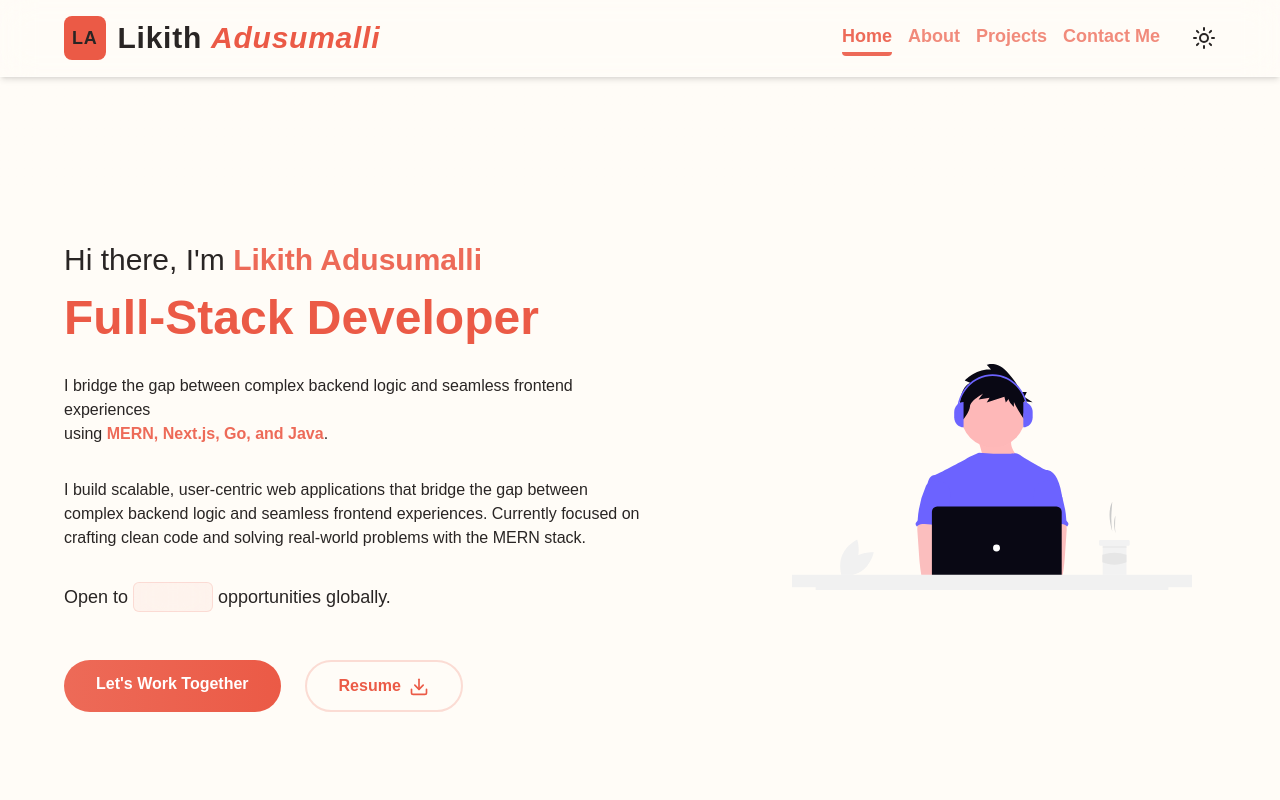
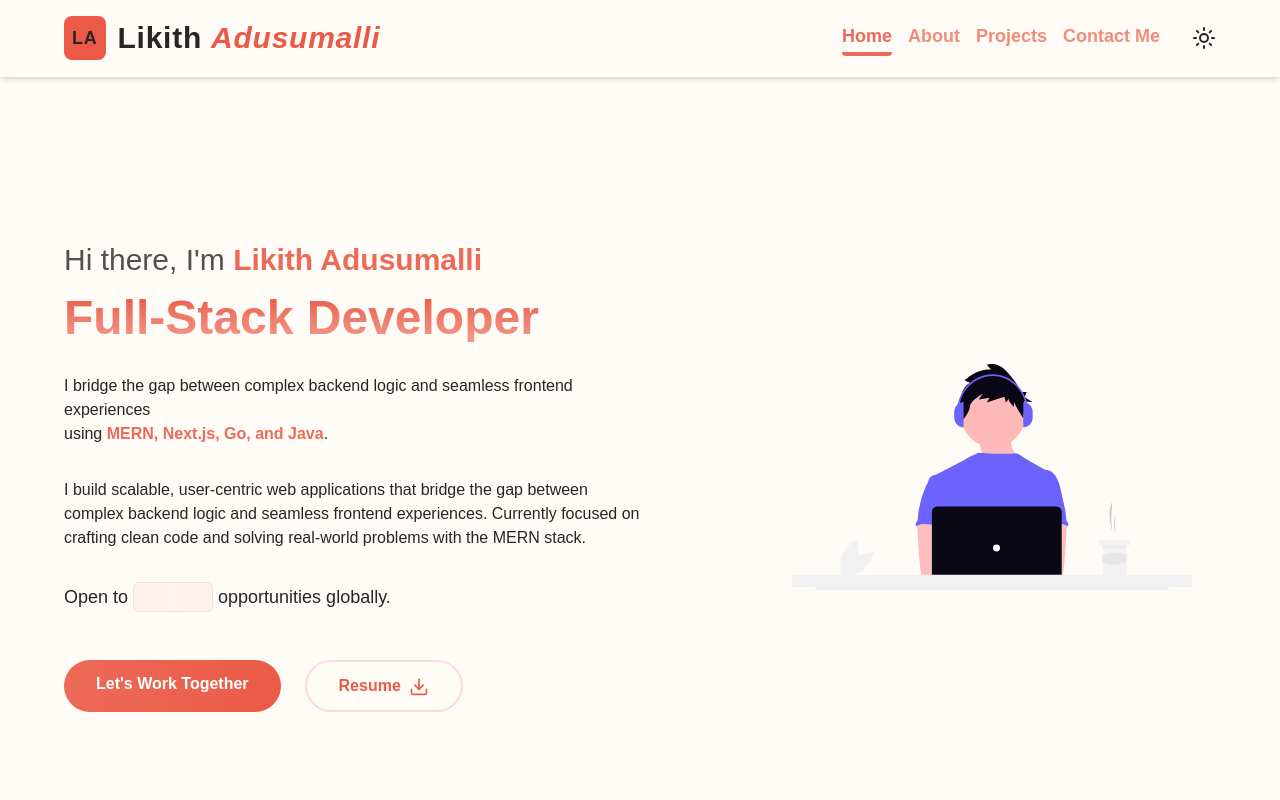
Before and after one commit to Likith123/myPortfolio, a Next.js app: page / in a window 1280 px wide. Shown: the top 800 px of the page. Built offline with nearby package versions, Linux system fonts and the light colour scheme.

Commit message:
Added gradient in main page

```diff
--- a/src/app/page.tsx
+++ b/src/app/page.tsx
@@ -13,7 +13,7 @@ export default function Home({
   const modes = ["Remote", "Hybrid", "On-site"];
   return (
     <section
-      className="flex w-full h-screen items-center justify-center scroll-mt-16 bg-gradient-to-b from-bgcolor/90 to-bgcolor"
+      className="flex w-full h-screen items-center justify-center scroll-mt-16 bg-linear-to-b from-bgcolor/90 to-bgcolor"
       ref={ref}
       id="home"
     >
@@ -25,11 +25,10 @@ export default function Home({
       >
         <span className="text-3xl gap-4 flex flex-col ">
           <h1>
-            Hi there, I&apos;m{" "}
+            <span className="opacity-80">Hi there, I&apos;m{" "}</span>
             <span className="text-primary/90 font-bold">Likith Adusumalli</span>
           </h1>
-          {/* TODO: Add text gradient from left top to bottom to below text only*/}
-          <p className="text-primary text-5xl font-bold">
+          <p className="text-5xl font-bold bg-linear-to-b from-primary via-primary/80 to-primary/60 bg-clip-text text-transparent">
             Full-Stack Developer
           </p>
         </span>
```
